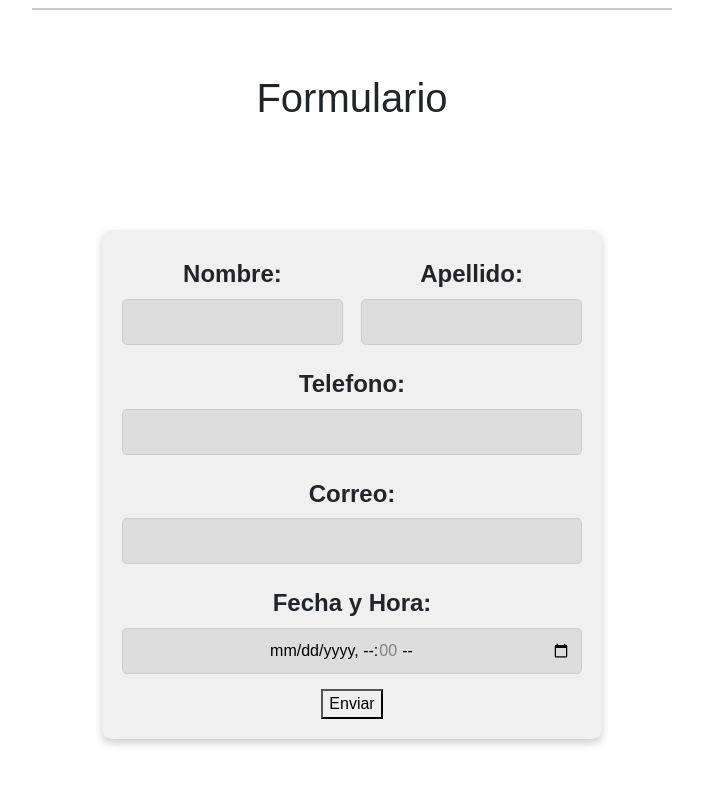
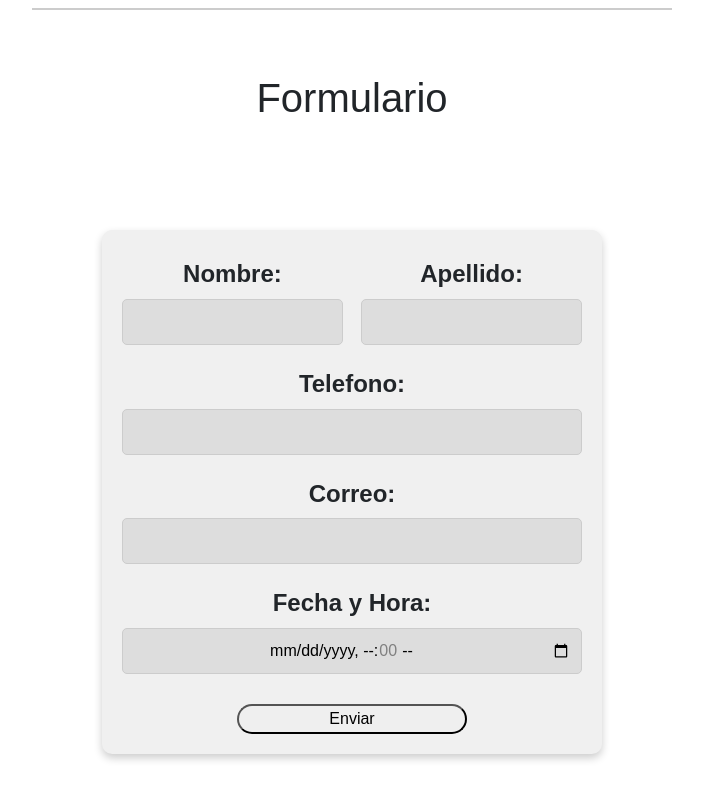
Before and after one commit to jaavispeed/XhinoBarber, a React (Vite) app: page /home in a window 1280 px wide. Shown: the part 1654-2454 px from the top of the page, without its empty margins (288-991 px from the left). Built offline with nearby package versions, Linux system fonts and the light colour scheme; a web font is replaced by a local one.

Commit message:
button-css

```diff
--- a/src/components/Formulario.jsx
+++ b/src/components/Formulario.jsx
@@ -79,7 +79,7 @@ const handleSubmit = async (event) => {
                 step="3600" // Esto limita la selección a horas exactas (cada 3600 segundos = 1 hora)
               />
             </div>
-            <button type="submit">Enviar</button>
+            <button className="button-form" type="submit">Enviar</button>
           </form>
         </div>
       </div>
--- a/src/css/Formulario.css
+++ b/src/css/Formulario.css
@@ -57,3 +57,9 @@ input[type="text"]::placeholder {
 .form-row input {
   width: 100%;
 }
+
+.button-form{
+  margin-top: 15px;
+  border-radius: 15px;
+  width: 50%;
+}
```
